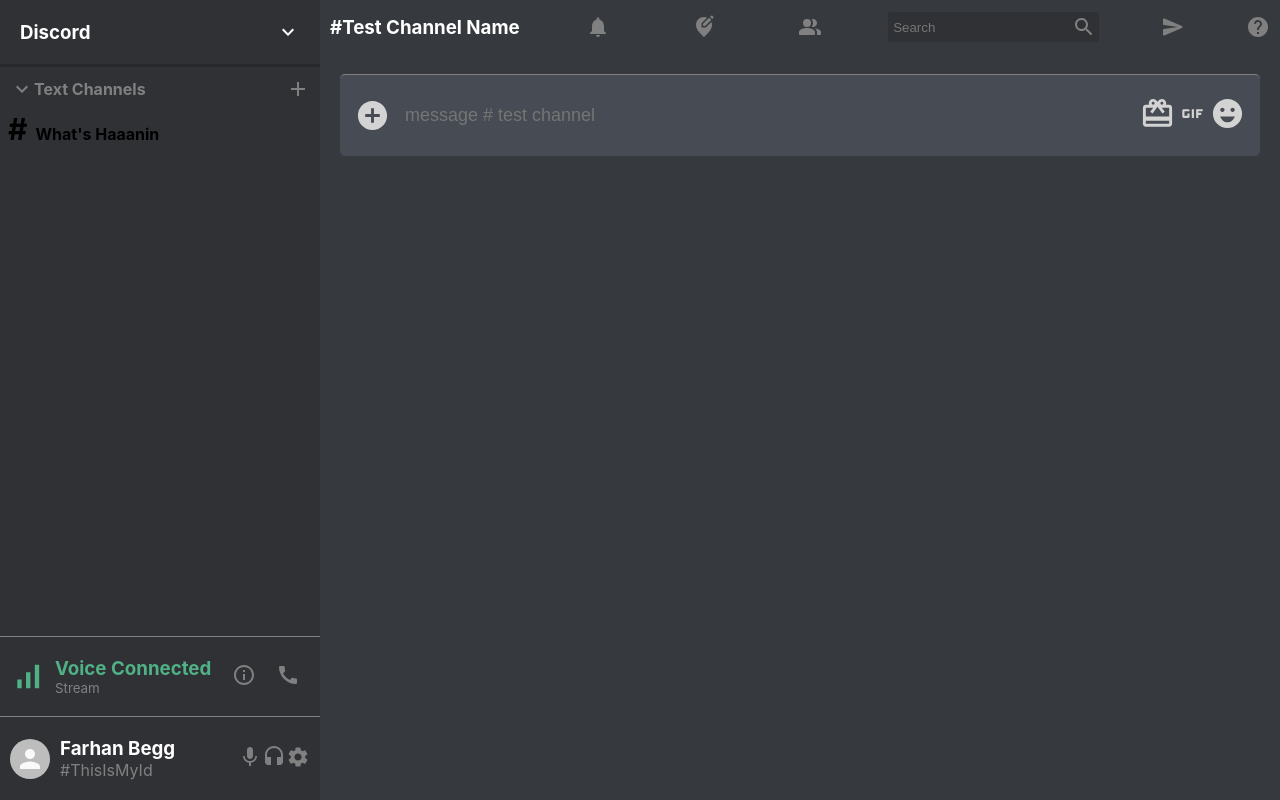
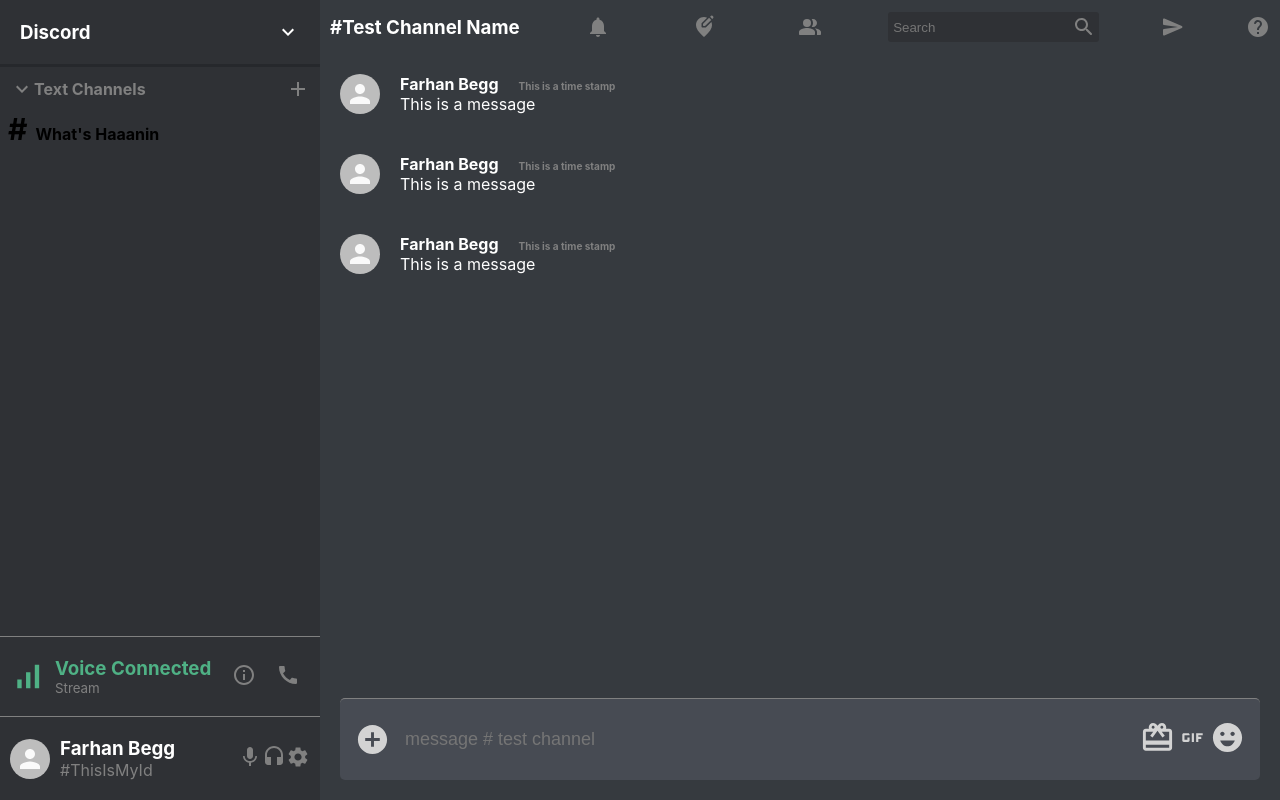
Before and after one commit to farhan-begg/discord-glassmorphed, a React (Create React App) app: page / in a window 1280 px wide. Built offline with nearby package versions, Linux system fonts and the light colour scheme.

Commit message:
connected firebase

```diff
--- a/package.json
+++ b/package.json
@@ -9,6 +9,7 @@
     "@testing-library/jest-dom": "^4.2.4",
     "@testing-library/react": "^9.3.2",
     "@testing-library/user-event": "^7.1.2",
+    "firebase": "^8.3.2",
     "react": "^17.0.2",
     "react-dom": "^17.0.2",
     "react-redux": "^7.1.3",
--- a/src/Chat.css
+++ b/src/Chat.css
@@ -40,3 +40,7 @@
 .chat__inputIcons > .MuiSvgIcon--root {
     padding: 5px;
 }
+
+.chat__messages{
+    flex: 1;
+}
--- a/src/Chat.js
+++ b/src/Chat.js
@@ -5,12 +5,16 @@
 import CardGiftcardIcon from '@material-ui/icons/CardGiftcard';
 import GifIcon from '@material-ui/icons/Gif';
 import EmojiEmotionsIcon from '@material-ui/icons/EmojiEmotions';
+import Message from './Message';
 function Chat() {
     return (
         <div className="chat">
             <ChatHeader />
 
             <div className="chat__messages">
+                <Message />
+                <Message />
+                <Message />
 
             </div>
 
--- /dev/null
+++ b/src/Message.css
@@ -0,0 +1,16 @@
+.message {
+    display: flex;
+    align-items: center;
+    padding: 20px;
+    color: white;
+}
+
+.message__info {
+    margin-left: 20px;
+}
+
+.message__timestamp {
+    color: gray;
+    margin-left: 20px;
+    font-size: x-small;
+}
--- /dev/null
+++ b/src/Message.js
@@ -0,0 +1,22 @@
+import { Avatar } from '@material-ui/core'
+import React from 'react'
+import "./Message.css"
+
+export default function Message() {
+    return (
+        <div className="message">
+            <Avatar />
+            <div className="message__info">
+                <h4>Farhan Begg
+                    <span className="message__timestamp">
+                        This is a time stamp
+                    </span>
+                </h4>
+
+                <p>This is a message</p>
+
+            </div>
+
+        </div>
+    )
+}
```
Also changed, not shown: src/firebase.js (added, +21 -0 lines), 1 other file (tests, documents, lock files or other folders).
